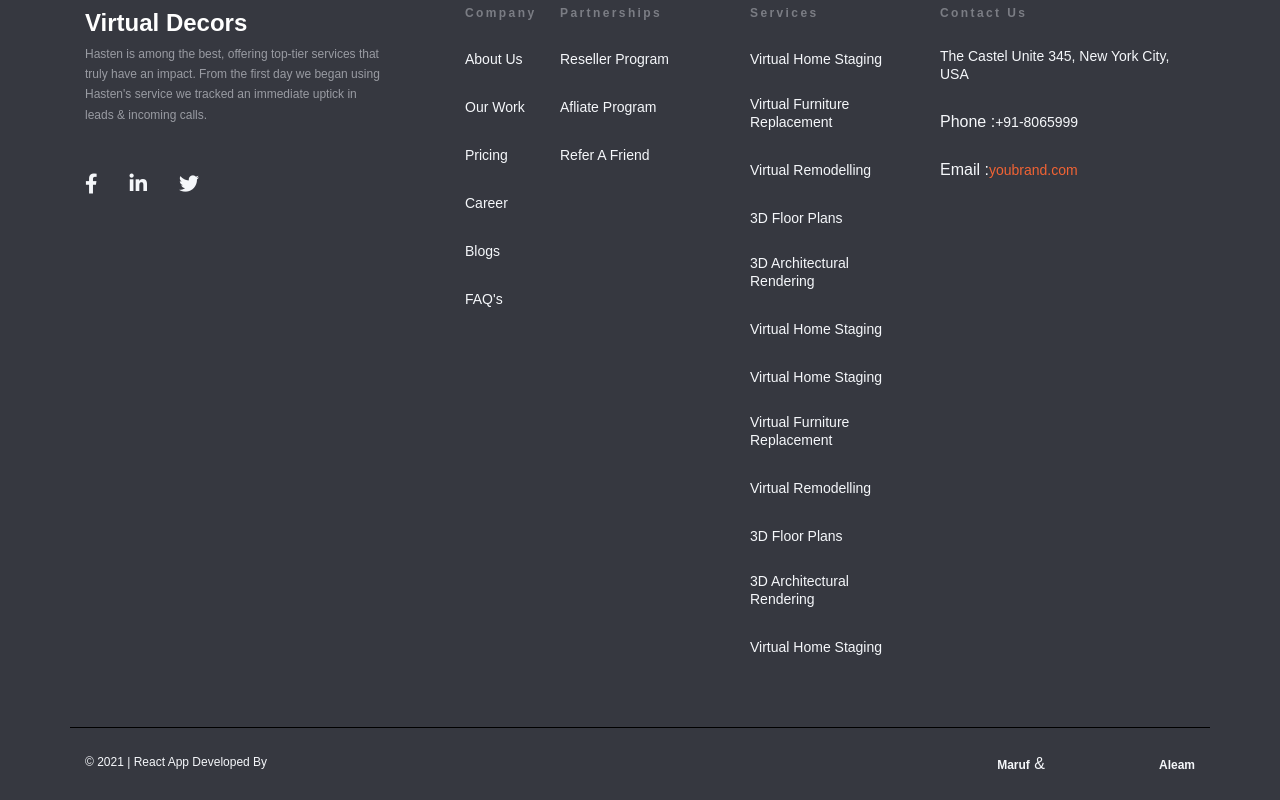
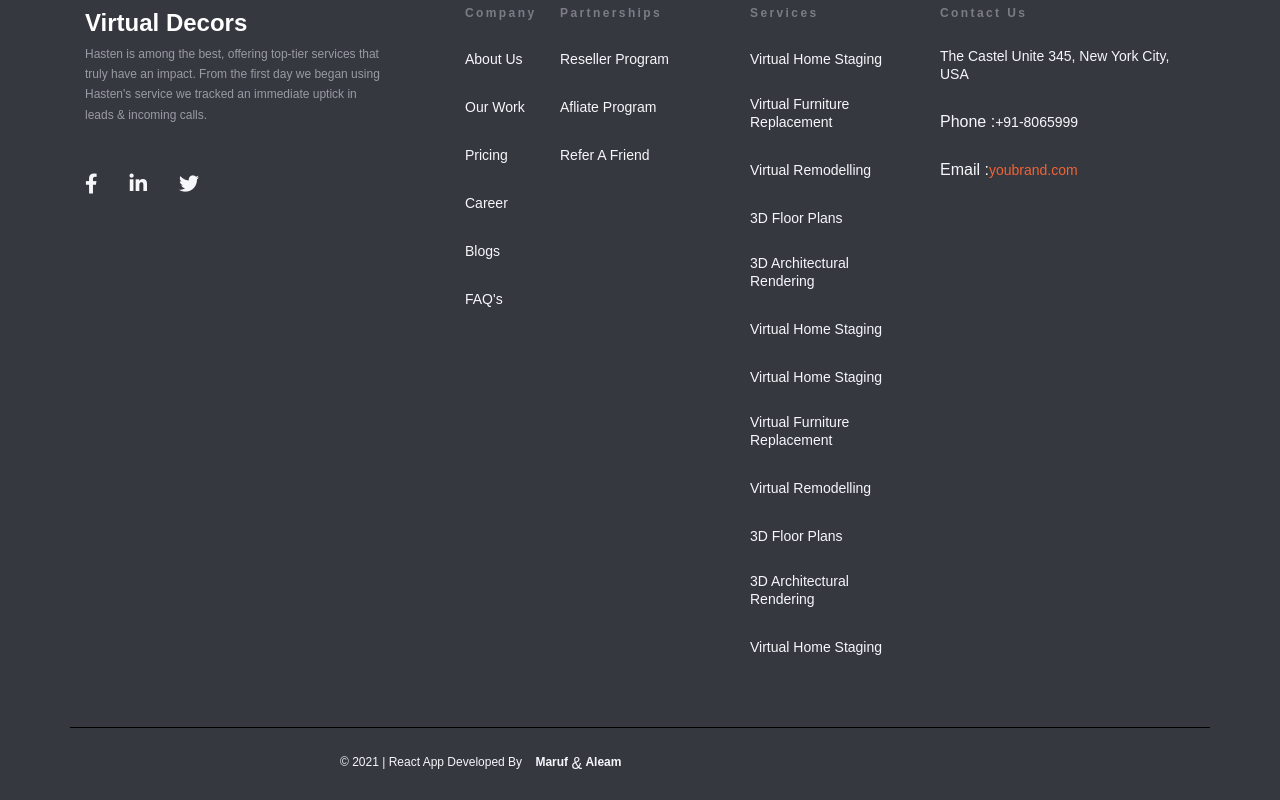
Before and after one commit to alemprogramer/interior-app, a React (Create React App) app: page /reseller in a window 1280 px wide. Shown: the part 2057-2857 px from the top of the page. Built offline with nearby package versions, Linux system fonts and the light colour scheme; a web font is replaced by a local one.

Commit message:
footer deployedx

```diff
--- a/src/components/footer/Footer.jsx
+++ b/src/components/footer/Footer.jsx
@@ -167,19 +167,13 @@ const Footer = () => {
                     <div className="col-md-12 col-sm-12">
                         <div className="row">
                             <div className="col-12 col-md-6 col-sm-6">
-                                <div className="copy">
-                                    <h6> &copy; 2021 | React App Developed By </h6>
-                                </div>
-                            </div>
-                            <div className="col-12 col-md-6 col-sm-6">
                                 <div className="links float-md-right">
                                     <div className="row">
-                                        <div className="col-12 col-md-6 col-sm-6">
-                                            <a target='_blank' rel='noreferrer' href='mailto:maruf@fastcodertech.com'>Maruf</a> &amp;
-                                        </div>
-                                        <div className="col-12 col-md-6 col-sm-6">
-                                                <a target='_blank' rel='noreferrer' href='mailto:alemhasib@fastcodertech.com'>Aleam</a>
-                                        </div>
+                                            <h6> &copy; 2021 | React App Developed By &nbsp;&nbsp;&nbsp; </h6>
+                                            <a target='_blank' rel='noreferrer' href='mailto:maruf@fastcodertech.com'>Maruf&nbsp;</a>
+                                            &amp;
+                                            <a target='_blank' rel='noreferrer' href='mailto:alemhasib@fastcodertech.com'>&nbsp;Aleam</a>
+
                                     </div>
                                 </div>
                             </div>
```
Also changed, not shown: firebase.json (added), 1 other file (tests, documents, lock files or other folders).
